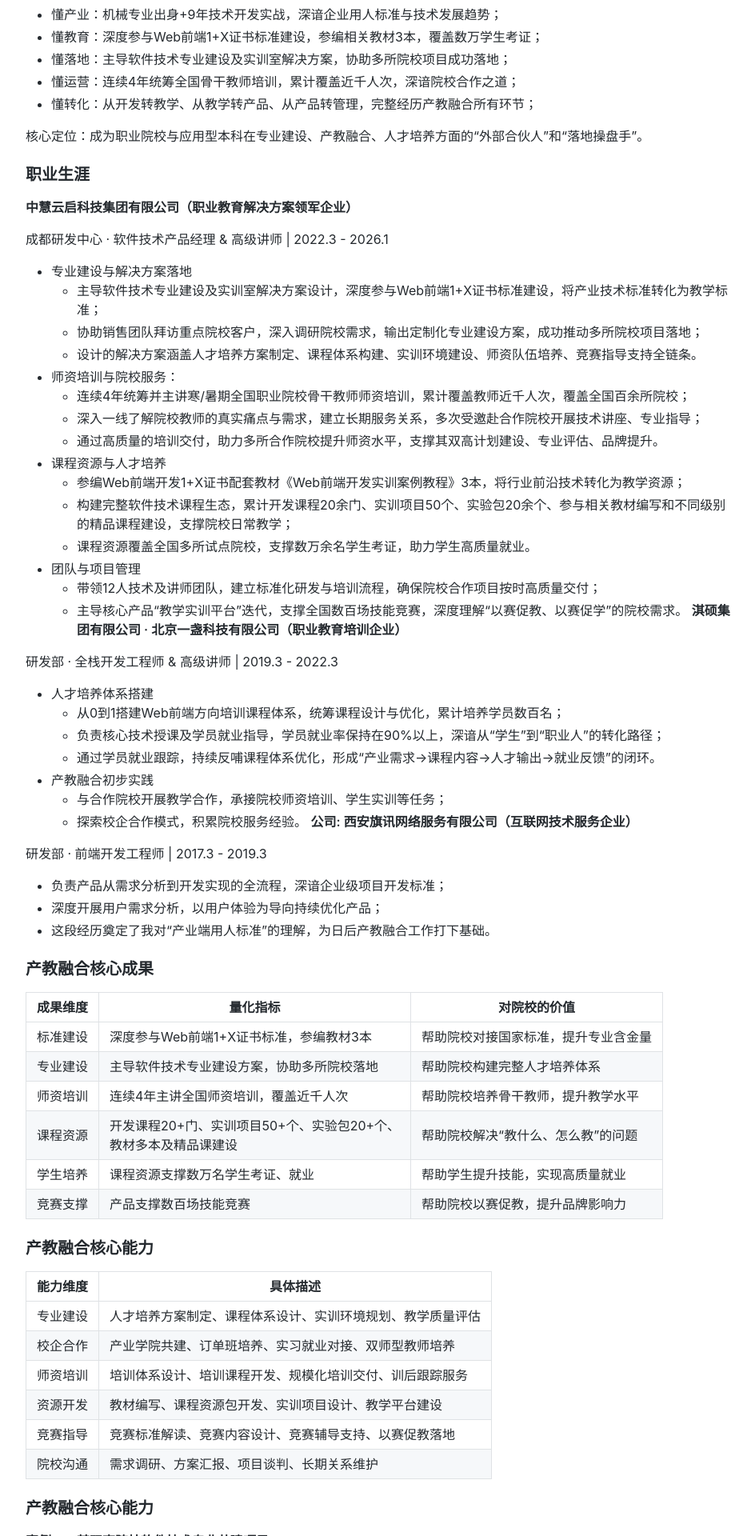
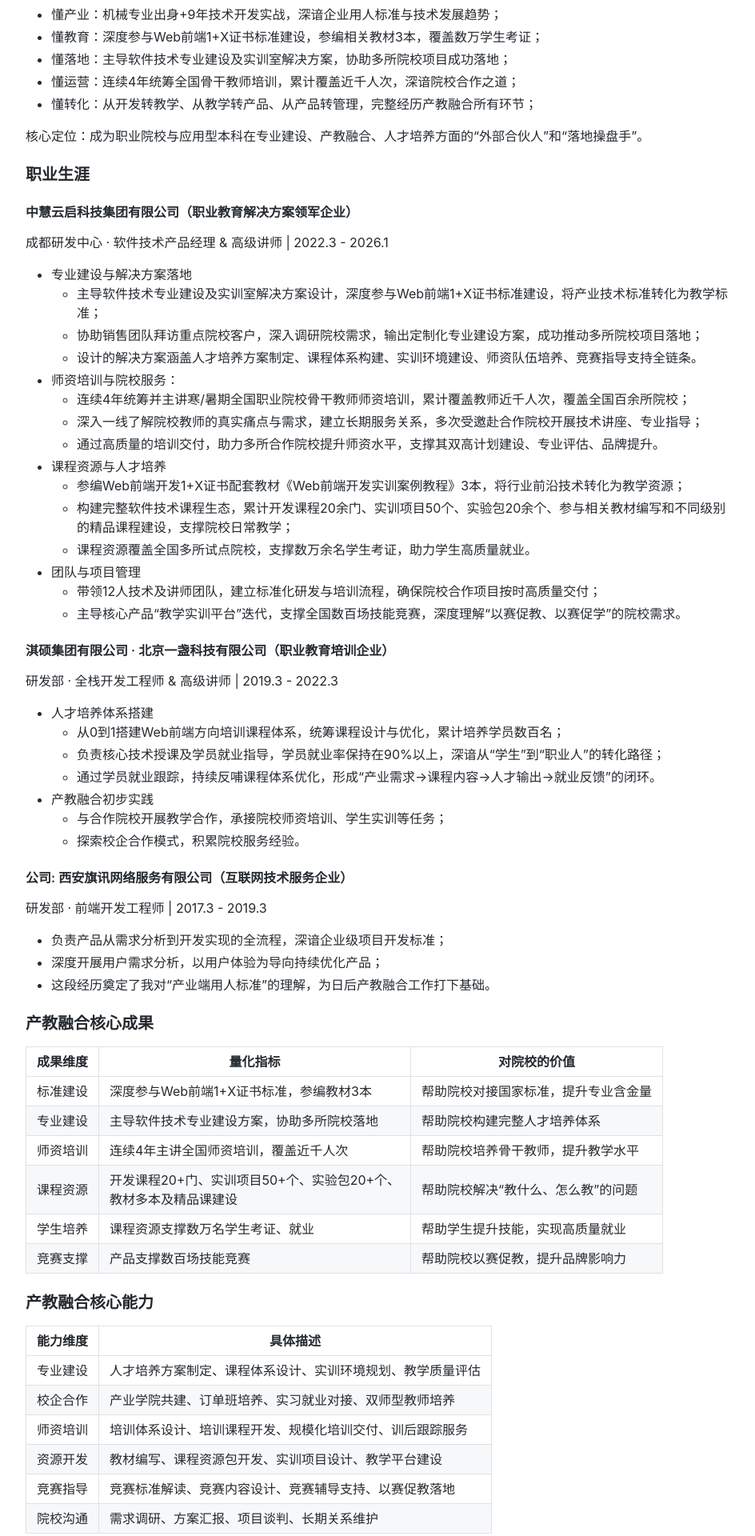
Before and after one commit to davidkoojohn/davidkoojohn.github.io, a Jekyll site: the page built from resume-cjrh.md, in a window 1280 px wide. Shown: the part 664-2584 px from the top of the page at 80% size, without its empty margins (163-1107 px from the left). Built offline with Jekyll 4.4.1, drawn with Linux system fonts in a browser that asks for light colours; comment, search, counter and statistics services are not loaded.

Commit message:
changed resume-cjrh.

```diff
--- a/resume-cjrh.md
+++ b/resume-cjrh.md
@@ -33,7 +33,7 @@
 
 ### 职业生涯
 
-**中慧云启科技集团有限公司（职业教育解决方案领军企业）**
+#### 中慧云启科技集团有限公司（职业教育解决方案领军企业）
 
 成都研发中心 · 软件技术产品经理 & 高级讲师 | 2022.3 - 2026.1
 * 专业建设与解决方案落地
@@ -51,7 +51,8 @@
 * 团队与项目管理
     * 带领12人技术及讲师团队，建立标准化研发与培训流程，确保院校合作项目按时高质量交付；
     * 主导核心产品“教学实训平台”迭代，支撑全国数百场技能竞赛，深度理解“以赛促教、以赛促学”的院校需求。
-**淇硕集团有限公司 · 北京一盏科技有限公司（职业教育培训企业）**
+
+#### 淇硕集团有限公司 · 北京一盏科技有限公司（职业教育培训企业）
 
 研发部 · 全栈开发工程师 & 高级讲师 | 2019.3 - 2022.3
 * 人才培养体系搭建
@@ -61,7 +62,8 @@
 * 产教融合初步实践
     * 与合作院校开展教学合作，承接院校师资培训、学生实训等任务；
     * 探索校企合作模式，积累院校服务经验。
-**公司: 西安旗讯网络服务有限公司（互联网技术服务企业）**
+
+#### 公司: 西安旗讯网络服务有限公司（互联网技术服务企业）
 
 研发部 · 前端开发工程师 | 2017.3 - 2019.3
 * 负责产品从需求分析到开发实现的全流程，深谙企业级项目开发标准；
@@ -125,4 +127,5 @@
 
 33岁，我不再拼体力，我拼的是这9年攒下来的判断力、资源整合力、落地执行力。我希望找到一个真正想做深产教融合的平台，把我的经验变成实实在在的成果。
 
+<hr>
 _感谢您花时间阅读我的简历，期待能有机会和您共事！_
```
